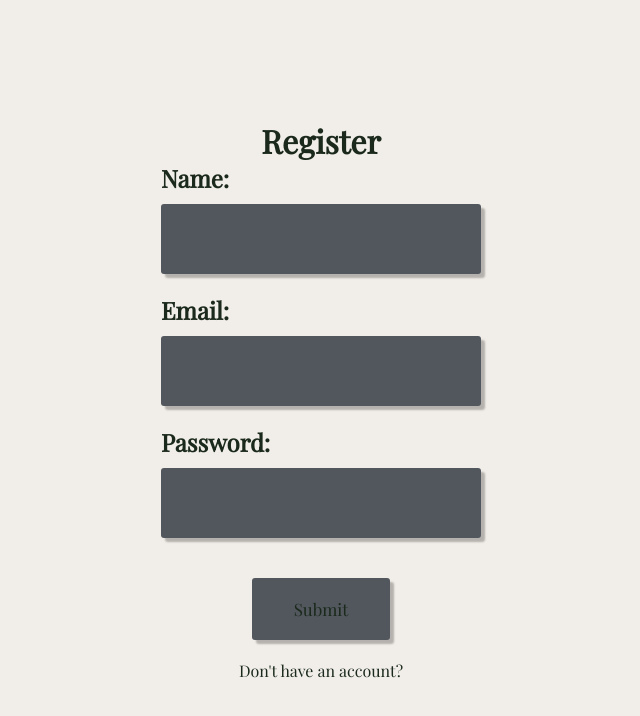
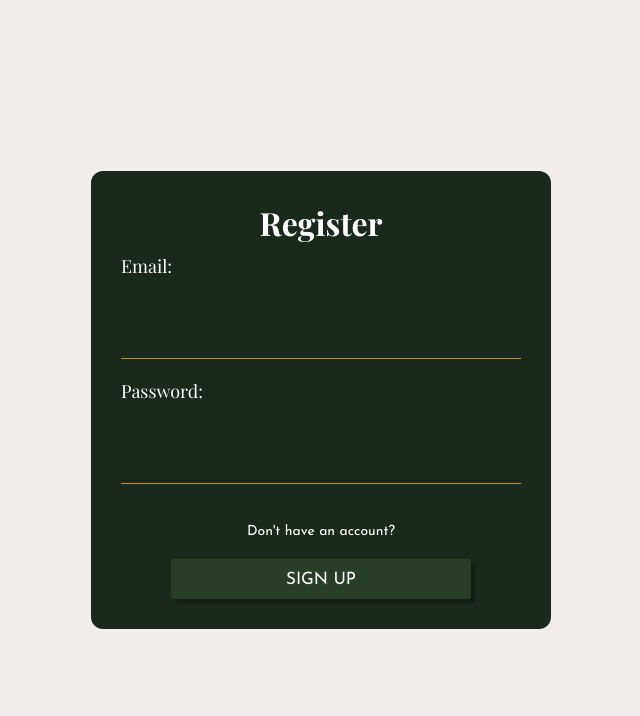
Before and after one commit to Hamblok0/Golden_Dawn, a React app: page / in a window 1280 px wide. Both pictures are taken after a click on the button "SIGN UP". Shown: the top 716 px of the page, without its empty margins (319-959 px from the left). Built offline with nearby package versions, Linux system fonts and the light colour scheme.

Commit message:
made changes to login form

```diff
--- a/src/components/Home.js
+++ b/src/components/Home.js
@@ -59,7 +59,7 @@ const Home = () => {
   return (
     <div className="homeWrapper">
       {type === "intro" && (
-        <div className="loginBody">
+        <div className="homeBody">
           <div className="introText">
             <h1>Welcome to Tarot.io</h1>
             <div className="introBodyText">
@@ -89,7 +89,7 @@ const Home = () => {
         <div className="loginBody" onClick={(e) => e.stopPropagation()}>
           <div className="loginContent">
             <div className="loginTitle">
-              <h1>Sign In</h1>
+              <h1>Log In</h1>
             </div>
             <form onSubmit={(e) => signIn(e)}>
               <h2>Username:</h2>
@@ -111,10 +111,10 @@ const Home = () => {
                 }
               />
               <div className="formBottom">
-                <button type="submit">Submit</button>
                 <p onClick={() => setType("register")}>
-                  Don't have an account?
+                  Need to make an account?
                 </p>
+                <button type="submit">LOG IN</button>
               </div>
             </form>
           </div>
@@ -126,15 +126,6 @@ const Home = () => {
             <h1>Register</h1>
           </div>
           <form onSubmit={(e) => createUser(e)}>
-            <h2>Name:</h2>
-            <input
-              type="text"
-              name="username"
-              value={signUp.name}
-              onChange={(e) =>
-                updateSignUp({ ...signUp, name: e.target.value })
-              }
-            />
             <h2>Email:</h2>
             <input
               type="text"
@@ -154,8 +145,8 @@ const Home = () => {
               }
             />
             <div className="formBottom">
-              <button type="submit">Submit</button>
               <p onClick={() => setType("register")}>Don't have an account?</p>
+              <button type="submit">SIGN UP</button>
             </div>
           </form>
         </div>
--- a/src/main.scss
+++ b/src/main.scss
@@ -1,10 +1,14 @@
 @import url('https://fonts.googleapis.com/css2?family=Playfair+Display&display=swap');
+@import url('https://fonts.googleapis.com/css2?family=Playfair+Display:wght@400;700&display=swap');
 @import url('https://fonts.googleapis.com/css2?family=Josefin+Sans&family=Playfair+Display&display=swap');
+
 $mainBackground: #F1EDE8;
 $modal: #dfd8c8;
 $silk: #dcd0c0;
 $forest: #1A291B;
 $light-forest: #283E29;
+$gold: #C99125;
+$highlighted-gold: #ffbb00;
 $charcoal: #41444b;
 $lightChar: #52575d;
 $opacity: 0.77;
@@ -93,7 +97,7 @@ header {
   height: 100%;
 }
 
-.loginBody {
+.homeBody {
   display: flex;
   flex-direction: column;
   align-self: center;
@@ -176,8 +180,6 @@ header {
   padding: 0 40px 0 40px;
 }
 
-
-
 .introAccButtons {
   display: flex;
   justify-content: space-between;
@@ -191,10 +193,12 @@ header {
     height: 35px;
     font-family: "Josefin Sans", monospace;
     color: white;
+    transition: 0.3s ease-in;
   }
 
   button:hover {
     background-color: $forest;
+    transition: 0.3s ease-out;
     box-shadow: 5px 5px 3px rgb(0 0 0 / 25%);
   }
 }
@@ -208,16 +212,105 @@ header {
   }
 }
 
+
+/* LOGIN */
+
+.loginBody {
+  display: flex;
+  flex-direction: column;
+  align-self: center;
+  width: 50vh;
+  height: auto;
+  padding: 30px;
+  border-radius: 12px;
+  background-color: $forest;
+  color: white;
+  text-align: center;
+
+  button {
+    font-family: "Josefin Sans", monospace;
+    background-color: $light-forest;
+    color:white;
+    border: none;
+    border-radius: 3px;
+    box-shadow: 4px 4px 2px rgba(0, 0, 0, 0.25);
+    font-size: 17px;
+    margin: 20px 15px 0 15px;
+    width: 300px;
+    height: 40px;
+    border-radius: 3px;
+    transition: 0.3s ease-in;
+  }
+
+  button:hover {
+      transition: 0.3s ease-out;
+      box-shadow: 8px 8px 6px rgb(0 0 0 / 25%);
+    }
+
+
+  form {
+    display: flex;
+    flex-direction: column;
+
+    text-align: left;
+    h2 {
+      margin-bottom: 10px;
+      font-size: 18px;
+      font-weight: normal;
+    }
+    p {
+      font-family: "Josefin Sans", monospace;
+      font-size: 14px;
+    }
+  }
+
+  input {
+    margin-bottom: 20px;
+    background-color: transparent;
+    padding: 5px 15px;
+    font-size: 25px;
+    height: 60px;
+    border: none;
+    border-bottom: 1.5px solid $gold;
+    color: $forest;
+  }
+  input:focus {
+    outline: none;
+    transition: 0.3s ease-out;
+    border-bottom: 1.5px solid $highlighted-gold;
+  }
+}
+
+.formBottom {
+  text-align: center;
+
+  p {
+    margin-top: 20px;
+    display: block;
+  }
+}
+
+
 .loginTitle {
+  font-family: "Playfair Display", monospace;
+  margin-bottom: 10px;
+  color: white;
   width: 100%;
   text-align: center;
+  h1 {
+    font-weight: 700;
+  }
+
 }
+
 
 .loginChange {
   width: 100%;
   text-align: right;
   float: bottom;
 }
+
+
 
 /* SPREAD MENU */
 
```
